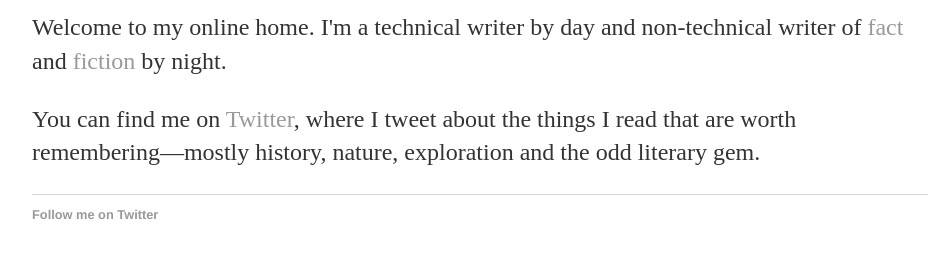
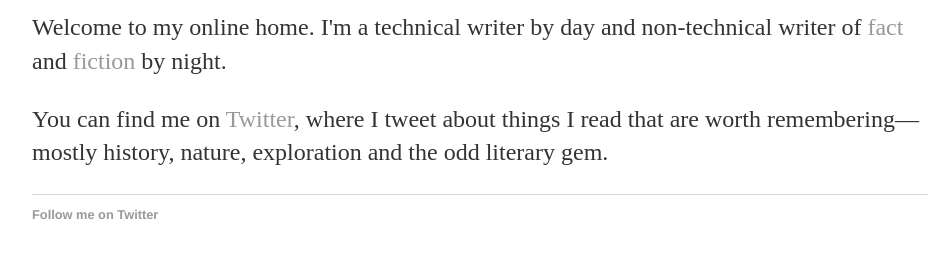
Before and after one commit to tknott91/tknott91.github.io, a plain HTML site: page index.html in a window 1280 px wide. Shown: the part 186-444 px from the top of the page, without its empty margins (160-1094 px from the left). Drawn offline with Linux system fonts and the light colour scheme.

Commit message:
Update index.html

```diff
--- a/index.html
+++ b/index.html
@@ -16,7 +16,7 @@
     	<div class="blurb">
       	<h1>Hi, I'm Toby Knott</h1>
 				<p>Welcome to my online home. I'm a technical writer by day and non-technical writer of <a href="/fact">fact</a> and <a href="/fiction">fiction</a> by night.</p>
-				<p>You can find me on <a href="https://twitter.com/TCSKnott">Twitter</a>, where I tweet about the things I read that are worth remembering&#8212;mostly history, nature, exploration and the odd literary gem.</p>
+				<p>You can find me on <a href="https://twitter.com/TCSKnott">Twitter</a>, where I tweet about things I read that are worth remembering&#8212;mostly history, nature, exploration and the odd literary gem.</p>
     	</div>
 		</div>
 		<footer>
```
